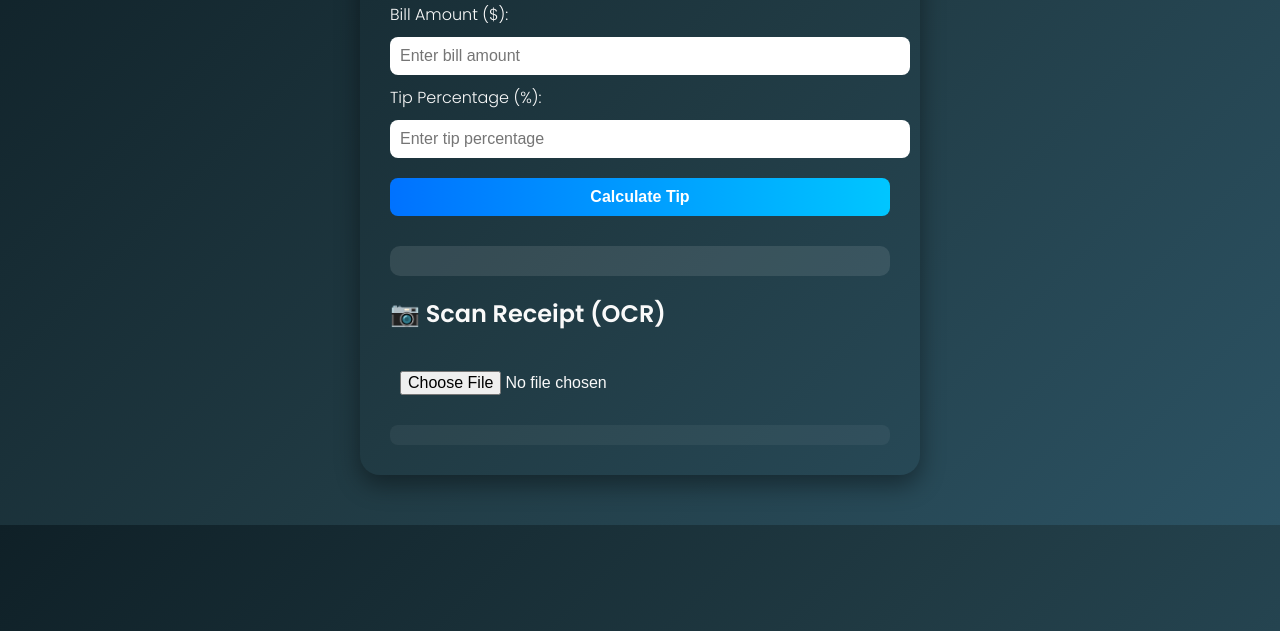
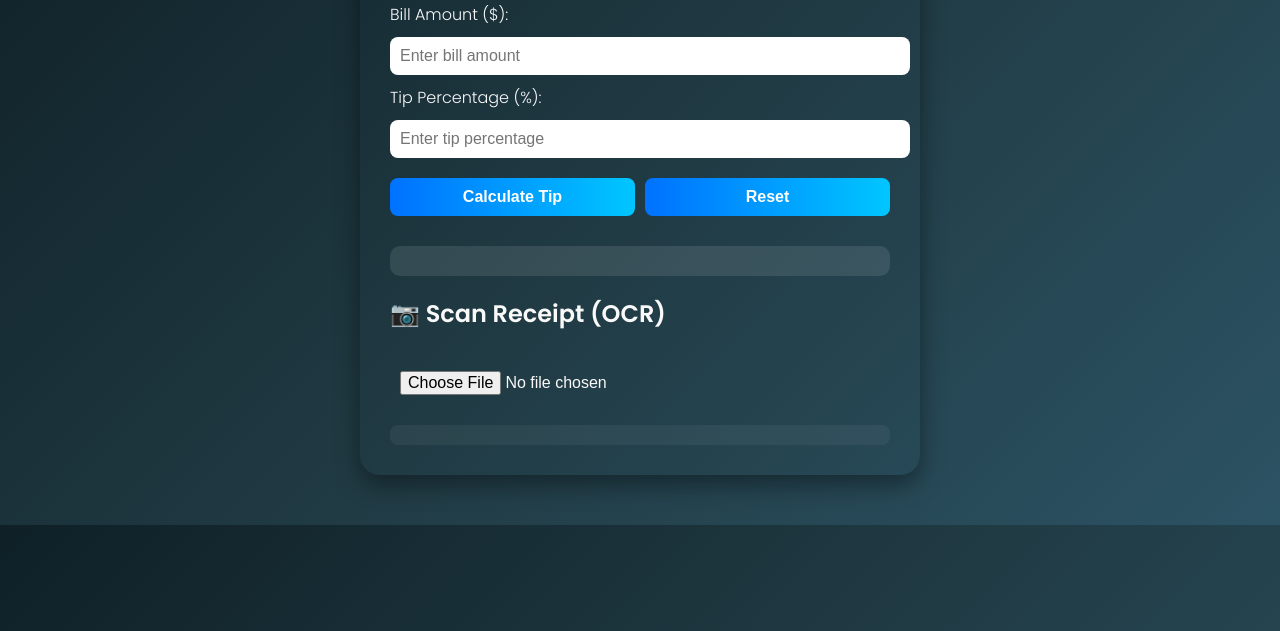
Before and after one commit to Ciiiv/Tip_Calculator, a plain HTML site: page index.html in a window 1280 px wide. Shown: the part 169-800 px from the top of the page. Drawn offline with Linux system fonts and the light colour scheme.

Commit message:
Adding reset button

```diff
--- a/index.html
+++ b/index.html
@@ -80,6 +80,11 @@
       background: linear-gradient(to right, #00c6ff, #0072ff);
       transition: width 0.2s ease;
     }
+
+    .button-group {
+      display: flex;
+      gap: 10px;
+    }
   </style>
 </head>
 <body>
@@ -91,7 +96,10 @@
   <label for="tipPercentage">Tip Percentage (%):</label>
   <input type="number" id="tipPercentage" placeholder="Enter tip percentage" />
 
-  <button onclick="calculateTip()">Calculate Tip</button>
+  <div class="button-group">
+    <button onclick="calculateTip()">Calculate Tip</button>
+    <button onclick="resetForm()">Reset</button>
+  </div>
 
   <div id="result"></div>
 
@@ -119,7 +127,16 @@
         `<p>Tip: $${tipAmount.toFixed(2)}</p><p>Total: $${totalAmount.toFixed(2)}</p>`;
     }
 
-    // OCR + progress bar
+    function resetForm() {
+      document.getElementById('billAmount').value = '';
+      document.getElementById('tipPercentage').value = '';
+      document.getElementById('result').innerHTML = '';
+      document.getElementById('ocr-output').textContent = '';
+      document.getElementById('progress-bar').style.width = '0%';
+      document.getElementById('progress-bar-container').style.display = 'none';
+      document.getElementById('receipt-upload').value = '';
+    }
+
     document.getElementById('receipt-upload').addEventListener('change', async (e) => {
       const file = e.target.files[0];
       if (!file) return;
@@ -150,7 +167,7 @@
       }
     });
 
-    // Enable pressing Enter to calculate
+    // Enable Enter key to calculate
     document.getElementById('billAmount').addEventListener('keypress', function(e) {
       if (e.key === 'Enter') calculateTip();
     });
```
